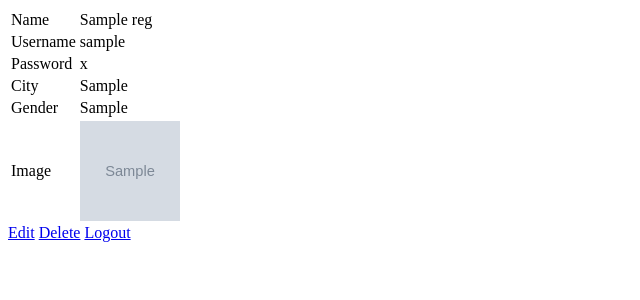
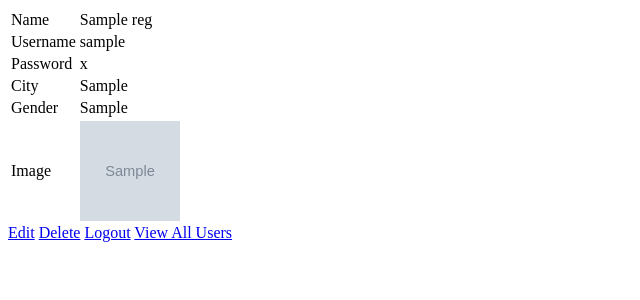
Before and after one commit to nicolas2602/projetoPhp, a PHP site: page /home.php in a window 1280 px wide. Shown: the top 300 px of the page, without its empty margins (0-640 px from the left). Run offline with PHP 8.4, Linux system fonts and the light colour scheme; the visitor is signed in with stand-in values (Sample User, id 1); tables that the repository leaves empty or names only in its code hold one stand-in row (values such as "Sample post"); grey boxes marked "Sample" are stand-in pictures.

Commit message:
Salvando a aula

```diff
--- a/connect.php
+++ b/connect.php
@@ -1,4 +1,7 @@
-<?php session_start();
+<?php
+
+session_start();
+
 //                      servidor, usuario, senha, nome do banco de dados.
 $con=  mysqli_connect("localhost","root","","test")
 ?>
--- a/edit.php
+++ b/edit.php
@@ -6,6 +6,7 @@ if(isset($_POST['sub'])){
     $p=$_POST['pass'];
     $c=$_POST['city'];
     $g=$_POST['gen'];
+
     if($_FILES['f1']['name']){
     move_uploaded_file($_FILES['f1']['tmp_name'], "image/".$_FILES['f1']['name']);
     $img="image/".$_FILES['f1']['name'];
@@ -13,14 +14,17 @@ if(isset($_POST['sub'])){
     else{
         $img=$_POST['img1'];
     }
+
     $i="update reg set name='$t',username='$u',password='$p',city='$c',gender='$g',image='$img' where id='$_SESSION[id]'";
     mysqli_query($con, $i);
     header('location:home.php');
 }
+
      $s="select*from reg where id='$_SESSION[id]'";
     $qu= mysqli_query($con, $s);
     $f=mysqli_fetch_assoc($qu);
     ?>
+
 <form method="POST" enctype="multipart/form-data">
             <table>
                 <tr>
--- a/home.php
+++ b/home.php
@@ -57,5 +57,6 @@ echo $f['image'];?>" width="100px" height="100px">
 <a href="edit.php">Edit</a>
 <a href="delete.php">Delete</a>
 <a href="logout.php">Logout</a>
+<a href="viewall.php">View All Users</a>
     </body>
 </html>
--- a/viewall.php
+++ b/viewall.php
@@ -1,6 +1,8 @@
 <?php
 include 'connect.php';
 ?>
+<a href="home.php">Home</a>
+
 <table border='1'>
     <tr>
         <th>
```
Also changed, not shown: image/80490665_2503859559933628_7460501696599293952_n.jpg (added).
